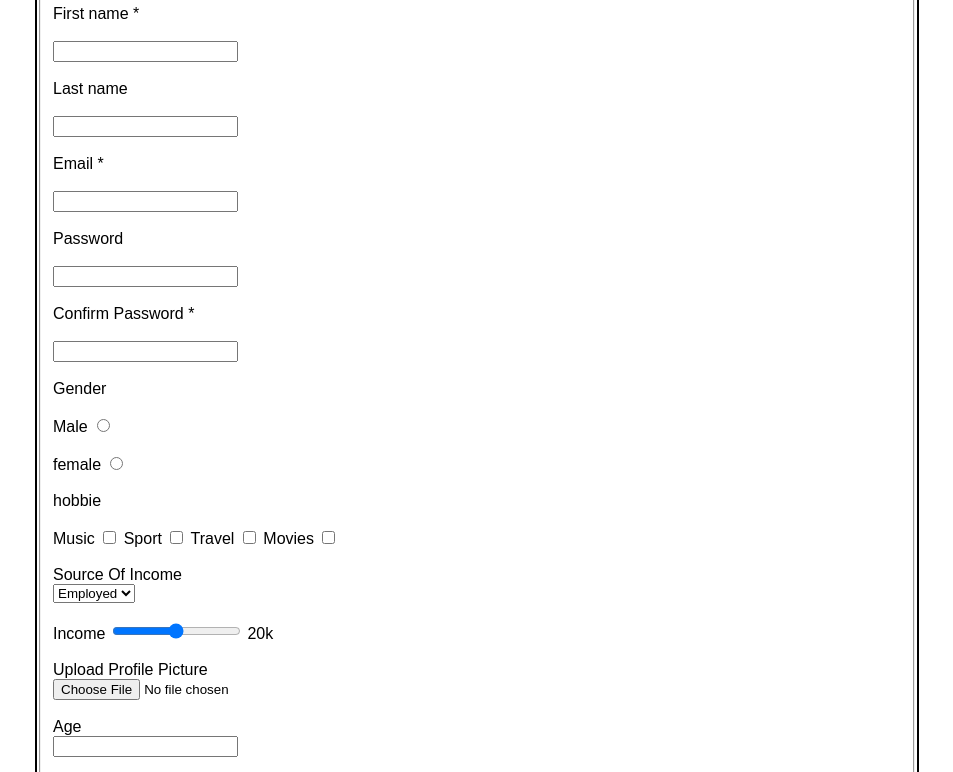
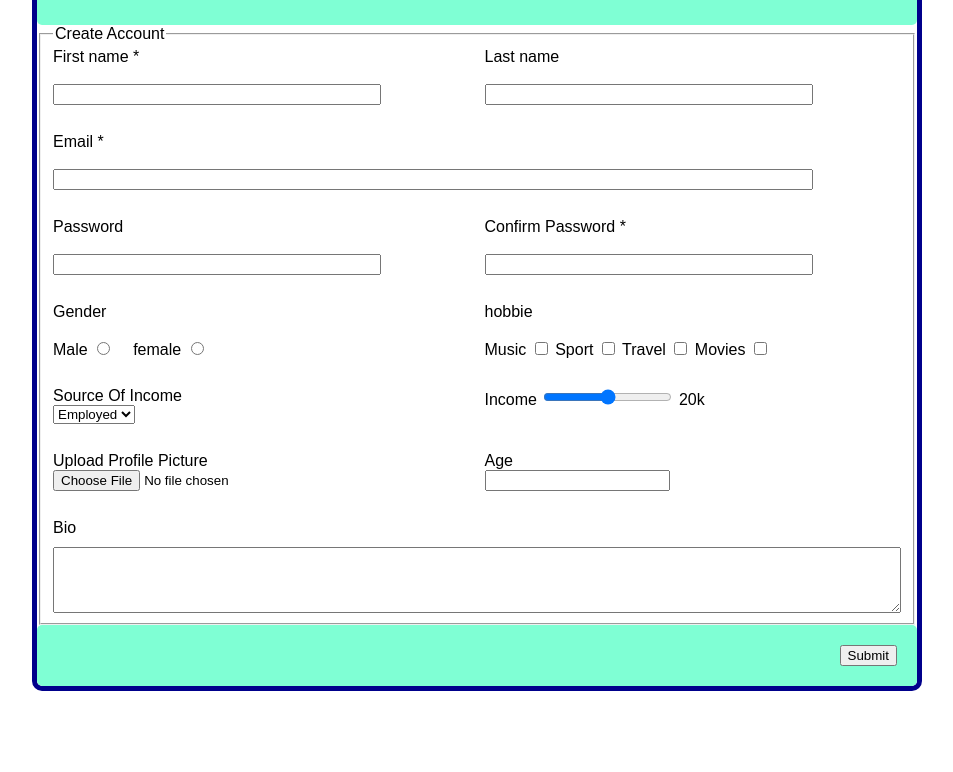
Before and after one commit to ChanpanhaCheng/form-cheng-chanpanha, a plain HTML site: page index.html in a window 1280 px wide. Shown: the part 96-868 px from the top of the page, without its empty margins (163-1116 px from the left). After the commit the page ends 800 px from the top, so only its background shows below. Drawn offline with Linux system fonts and the light colour scheme.

Commit message:
finished

```diff
--- a/index.html
+++ b/index.html
@@ -8,42 +8,63 @@
 </head>
 <body>
     <div class="container">
+        <div class="header">
 
             <h2>Create Account</h2>
+        </div>
+        <div>
+
             <form action="/action_page.php">
                 <fieldset>
                     <legend>Create Account</legend>
-                <div>
+                    <div class="center">
+                        <div class="name">
+
+                            <div >
 
                                 <label for="fname">First name *</label><br><br>
-                    <input type="text" id="fname" name="fname"><br><br>
+                                <input class="row1" type="text" id="fname" name="fname"><br><br>
                             </div>
-                <div>
+                            <div >
 
                                 <label for="lname">Last name </label><br><br>
-                    <input type="text" id="lname" name="lname"><br><br>
+                                <input class="row1" type="text" id="lname" name="lname"><br><br>
+                            </div>
                         </div>
                         <div>
 
                             <label for="email">Email *</label><br><br>
-                    <input type="email" id="email" name="email"><br><br>
+                            <input class="row2" type="email" id="email" name="email"><br><br>
                         </div>
+                        <div class="password">
+
                             <div>
 
                                 <lable for="password">Password</lable><br><br>
-                    <input type="password" id="password" name="password"><br><br>
+                                <input class="row1" type="password" id="password" name="password"><br><br>
                             </div>
                             <div>
 
                                 <lable for="Cfpassword">Confirm Password *</lable><br><br>
-                    <input type="password" id="Cfpassword" name="Cfpassword"><br><br>
+                                <input class="row1" type="password" id="Cfpassword" name="Cfpassword"><br><br>
+                            </div>
+                        </div>
+                        <div class="nice">
+
+                            <div>
+                                <label for="Male">Gender</label><br><br>
+                                <div class="gender">
+                                    <div>
+
+                                        <lable for="Male">Male</lable>
+                                        <input type="radio" id="Male" name="Male"><br><br>
                                     </div>
                                     <div>
-                <label for="Male">Gender</label><br><br>
-                <lable for="Male">Male</lable>
-                <input type="radio" id="Male" name="Male"><br><br>
+
                                         <lable for="fMale">female</lable>
                                         <input type="radio" id="Male" name="Male"><br><br>
+                                    </div>
+                                </div>
                             </div>
                             <div>
 
@@ -57,6 +78,8 @@
                                 <label for="Movies">Movies</label>
                                 <input type="checkbox" id="Movies" name="Movies"><br><br>
                             </div>
+                        </div>
+            <div class="name">
 
                 <div>
                     <label for="Source">Source Of Income</label><br>
@@ -72,6 +95,8 @@
                     <input type="range" id="Income" name="Income" min="0" max="2000">
                     <label for="num">20k</label><br><br>
                 </div>
+            </div>
+            <div class="name">
 
                 <div>
                     <label for="pic">Upload Profile Picture </label><br>
@@ -82,17 +107,23 @@
                     <label for="Age">Age</label><br>
                     <input type="text" id="Age" name="Age"><br><br>
                 </div>
-            <lable for="bio">Bio </lable><br>
+            </div>
+            <lable for="bio">Bio </lable>
             <textarea rows="4" cols="50" name="Comment" form="usrform">
 
             </textarea>
+        </div>
+        </div>
 
         </fieldset>
+        <div class="footer">
+
             <footer>
                 <input type="submit" value="Submit">
             </form>
 
         </footer>
+    </div>
 
 </body>
 </div>
--- a/style.css
+++ b/style.css
@@ -6,12 +6,60 @@ body{
 .container{
     max-width: 110vh;
     margin: 0 auto;
-    border-radius: 5px;
-    border: 2px solid black;
+    border-radius: 10px;
+    display: flex;
+    flex-direction: column;
+    height: max-content;
+    overflow: hidden;
+    border: 5px solid darkblue;
 
 
 }
-h2{
-   display: block;
+.header{
+   padding: 20px;
    background-color: aquamarine;
+    text-align: center;
+    border-radius: 5px;
 }
+.footer{
+    padding: 20px;
+   background-color: aquamarine;
+    text-align: end;
+    border-radius: 5px;
+
+}
+.center{
+    display: grid;
+    gap: 10px;
+
+}
+
+.name {
+    display: grid;
+    grid-template-columns: repeat(2, 1fr);
+    gap: 15px;
+  }
+
+.row1{
+    width: 40vh;
+}
+.row2{
+    width: 94vh;
+}
+.password{
+    display: grid;
+    grid-template-columns: repeat(2,1fr);
+    gap: 15px;
+}
+.nice{
+    display: grid;
+    grid-template-columns: repeat(2,1fr);
+    gap: 15px;
+
+}
+.gender{
+   display: flex;
+   flex-direction: row;
+   gap: 20px;
+
+}
```
Lines whose indentation alone changed are shown as unchanged.
